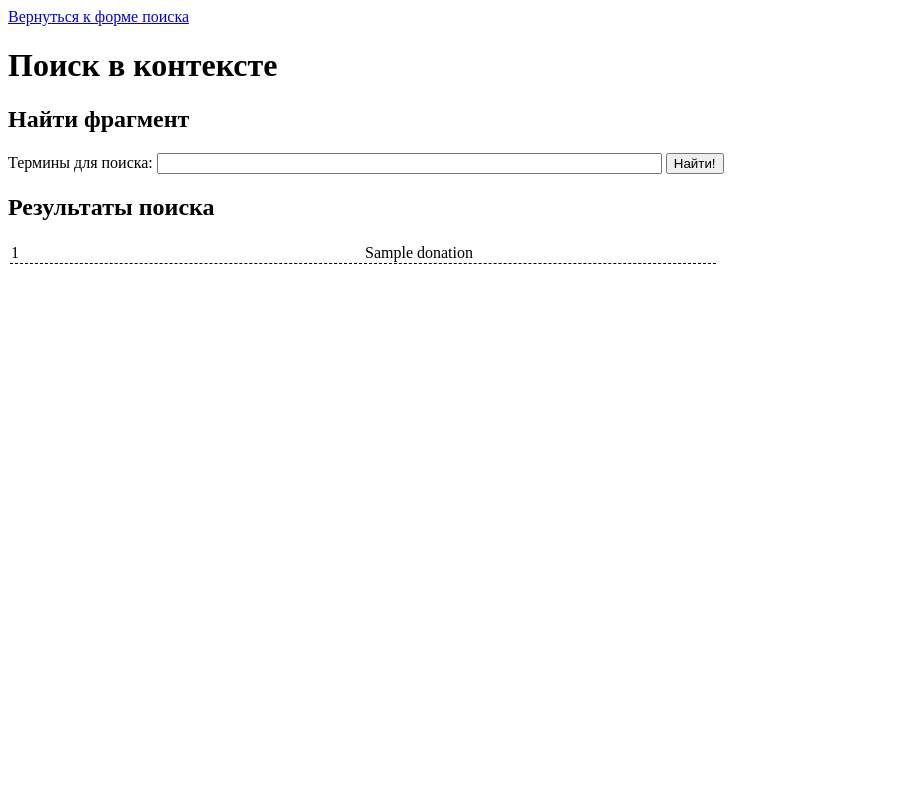
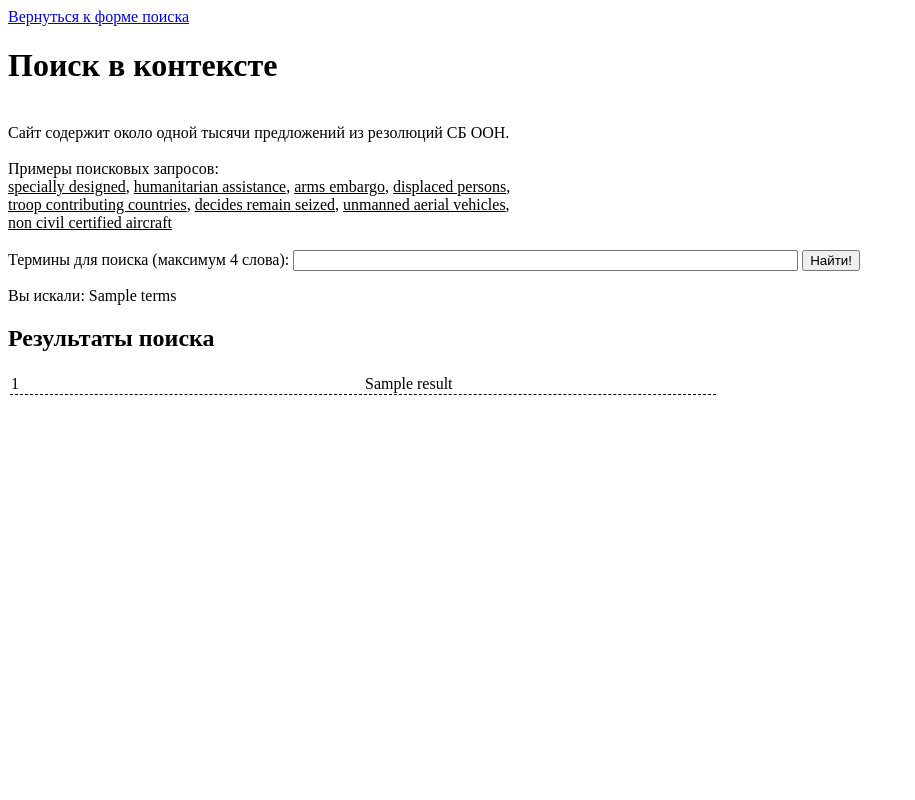
Before and after one commit to AlexSkrn/wordalign_postgresql, a Flask app: template templates/retrieve.jinja2 in a window 1280 px wide. Shown: the whole page, without its empty margins (0-915 px from the left). Run offline with Flask 2, Linux system fonts and the light colour scheme; the template is opened without the code that fills it: most values are stand-ins (such as "Sample title", 1, 10 or a date in 2020).

Commit message:
Updated glossary, interface

```diff
--- a/main.py
+++ b/main.py
@@ -30,6 +30,8 @@
 
 ###############
 import os
+
+import re
 
 from flask import Flask
 from flask import render_template
@@ -67,24 +69,24 @@ def show_all():
 
 @app.route('/retrieve')
 def retrieve():
-    code = request.args.get('code', None)
-    if code is None:
+    search_term = request.args.get('search_term', None)
+    if search_term is None:
         return render_template("retrieve.jinja2")
     else:
         try:
-            code_res = ''
-            for symb in code.lower():
+            search_term_res = ''
+            for symb in search_term.lower():
                 if symb not in '!"#$%&\'()*+,-./:;<=>?@[\\]^_`{|}~':
-                    code_res += symb
-            code_res_list4 = code_res.split()[:4]
-            # num = len(code_res.split())
+                    search_term_res += symb
+            search_term_res_list4 = search_term_res.split()[:4]
+            # num = len(search_term_res.split())
             # if num > 4:
             #     num = 4
 
             # Collect possible Russian translations
             # Exact search
             exact_search_rus_terms = []
-            for eng_term in code_res_list4:
+            for eng_term in search_term_res_list4:
                 rus_query = (Gloss.select(Gloss.rus_term)
                              .where(Gloss.eng_term == eng_term)  # Exact query
                              )
@@ -92,10 +94,10 @@ def retrieve():
                 for t in rus_terms_cur:
                     exact_search_rus_terms.append(t[0])
             # Fuzzy search
-            # eng_terms = ((' | '.join(['{}'] * num)).format(*code_res.split()[:4]))  # -> 'love | python'
+            # eng_terms = ((' | '.join(['{}'] * num)).format(*csearch_term_res.split()[:4]))  # -> 'love | python'
             # # eng_terms = fn.to_tsquery(eng_terms)  # No need because
             # using .match in where clause invokes to_tsquery() and, thus, FTS
-            eng_terms = ' | '.join(code_res_list4)   # -> 'love | python'
+            eng_terms = ' | '.join(search_term_res_list4)   # -> 'love | python'
             fuzzy_search_rus_terms = []
             rus_query = (Gloss.select(Gloss.rus_term)
                          .where(Gloss.eng_term.match(eng_terms))  # Fuzzy query
@@ -129,10 +131,14 @@ def retrieve():
             query = (TranslationUnits.select(
                         fn.ts_headline(subquery.c.eng_content,
                                        fn.to_tsquery(eng_terms),
-                                       'StartSel=<mark><b>, StopSel=</mark></b>',
-                                       # 'HighlightAll=TRUE',
+                                       # 'StartSel=<mark><b>, StopSel=</mark></b>',
+                                       'HighlightAll=TRUE',
                                        ),
-                        fn.ts_headline(subquery.c.rus_content, fn.to_tsquery(rus_terms), 'StartSel=<mark><b>, StopSel=</mark></b>')
+                        fn.ts_headline(subquery.c.rus_content,
+                                       fn.to_tsquery(rus_terms),
+                                       # 'StartSel=<mark><b>, StopSel=</mark></b>'),
+                                       'HighlightAll=TRUE',
+                                       )
                                             )
                            .from_(subquery)
                            .order_by(subquery.c.rnk.desc())
@@ -143,8 +149,15 @@ def retrieve():
 
         else:
             rec = db.execute(query)
+            results = []
+            for line in rec:
+                line0, line1 = re.sub('<b>', '<mark><b>', line[0]), \
+                               re.sub('<b>', '<mark><b>', line[1])
+                line0, line1 = re.sub('</b>', '</b></mark>', line0), \
+                               re.sub('</b>', '</b></mark>', line1)
+                results.append((line0, line1))
             # return render_template('showres.jinja2', donations=rec)
-            return render_template("retrieve.jinja2", donations=rec)
+            return render_template("retrieve.jinja2", results=results, terms=eng_terms)
 
 
 if __name__ == "__main__":
--- a/model.py
+++ b/model.py
@@ -1,6 +1,5 @@
 import os
 
-# from playhouse.postgres_ext import PostgresqlExtDatabase
 from playhouse.postgres_ext import Model
 from playhouse.postgres_ext import TextField
 from playhouse.postgres_ext import TSVectorField
--- a/templates/base.jinja2
+++ b/templates/base.jinja2
@@ -7,9 +7,26 @@
 		<a id="retrieve" href="{{ url_for('retrieve') }}">Вернуться к форме поиска</a>
 	</nav>
 	<h1>Поиск в контексте</h1>
-	<h2>{% block subtitle %} {% endblock subtitle %}</h2>
+
+</br>
+Сайт содержит около одной тысячи предложений из резолюций СБ ООН.
+</br></br>
+Примеры поисковых запросов:</br>
+<u>specially designed</u>, <u>humanitarian assistance</u>, <u>arms embargo</u>, <u>displaced persons</u>,</br>
+<u>troop contributing countries</u>, <u>decides remain seized</u>, <u>unmanned aerial vehicles</u>,</br>
+<u>non civil certified aircraft</u></br></br>
+
+
+	<form method="GET">
+	  {% if error %}<span class="error">{{ error }}<br>{% endif %}
+		<label for="search_term">Термины для поиска (максимум 4 слова): </label><input type="text" id="search_term" name="search_term" maxlength="200" size="60">
+		<input type="submit" value="Найти!">
+	</form>
+
+
+	{#<h2>{% block subtitle %} {% endblock subtitle %}</h2>#}
 	{% block content %} {% endblock content %}
-	{# Two new lines below #}
+
 	<h2>{% block subtitle2 %} {% endblock subtitle2 %}</h2>
 	{% block content2 %} {% endblock content2 %}
 </body>
--- a/templates/retrieve.jinja2
+++ b/templates/retrieve.jinja2
@@ -1,36 +1,34 @@
 {% extends 'base.jinja2' %}
 
+{#
 {% block subtitle %} Найти фрагмент {% endblock subtitle %}
 
 {% block content %}
 <form method="GET">
   {% if error %}<span class="error">{{ error }}<br>{% endif %}
-	<label for="code">Термины для поиска: </label><input type="text" id="code" name="code" maxlength="200" size="60">
+	<label for="search_term">Термины для поиска: </label><input type="text" id="search_term" name="search_term" maxlength="200" size="60">
 	<input type="submit" value="Найти!">
 </form>
 {% endblock content %}
+#}
 
-{# New code from here #}
+{#% block subtitle %} Найти фрагмент {% endblock subtitle %#}
+
+{% block content %}
+Вы искали: {{ terms }}
+{% endblock content %}
+
+
 {% block subtitle2 %}Результаты поиска{% endblock subtitle2 %}
-
-{# Old code
-{% block content2 %}
-<ul>
-    {% for donation in donations %}
-        <li> {{ donation[0] }} : {{ donation[1] }}</li>
-    {% endfor %}
-</ul>
-{% endblock content2 %}
-#}
 
 {% block content2 %}
 <div>
   <table>
     <tbody>
-      {% for donation in donations %}
+      {% for result in results %}
       <tr>
-        <td width='350' style='border-bottom:0.5pt dashed black'> {{ donation[0] }} </td>
-        <td width='350' style='border-bottom:0.5pt dashed black'> {{ donation[1] }} </td>
+        <td width='350' style='border-bottom:0.5pt dashed black'> {{ result[0] }} </td>
+        <td width='350' style='border-bottom:0.5pt dashed black'> {{ result[1] }} </td>
       </tr>
       {% endfor %}
     </tbody>
```
Also changed, not shown: 1 other file.
